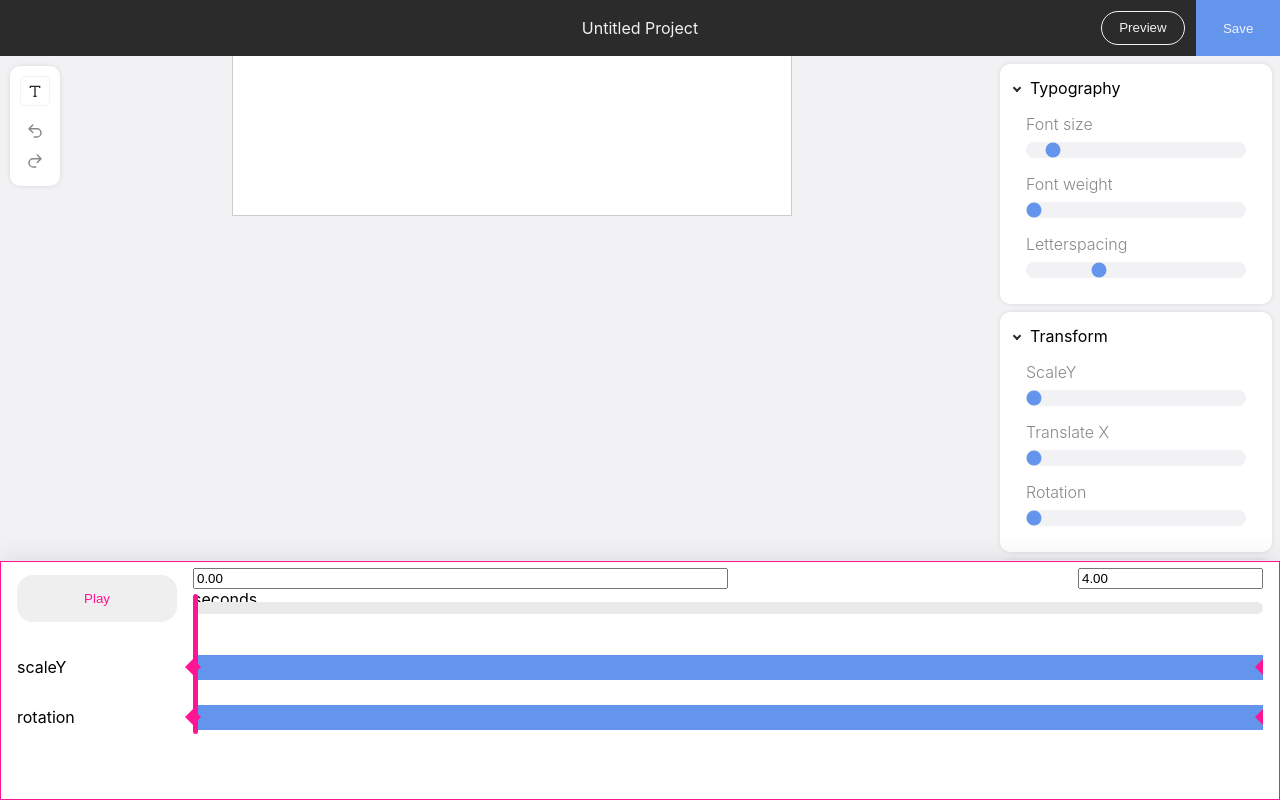
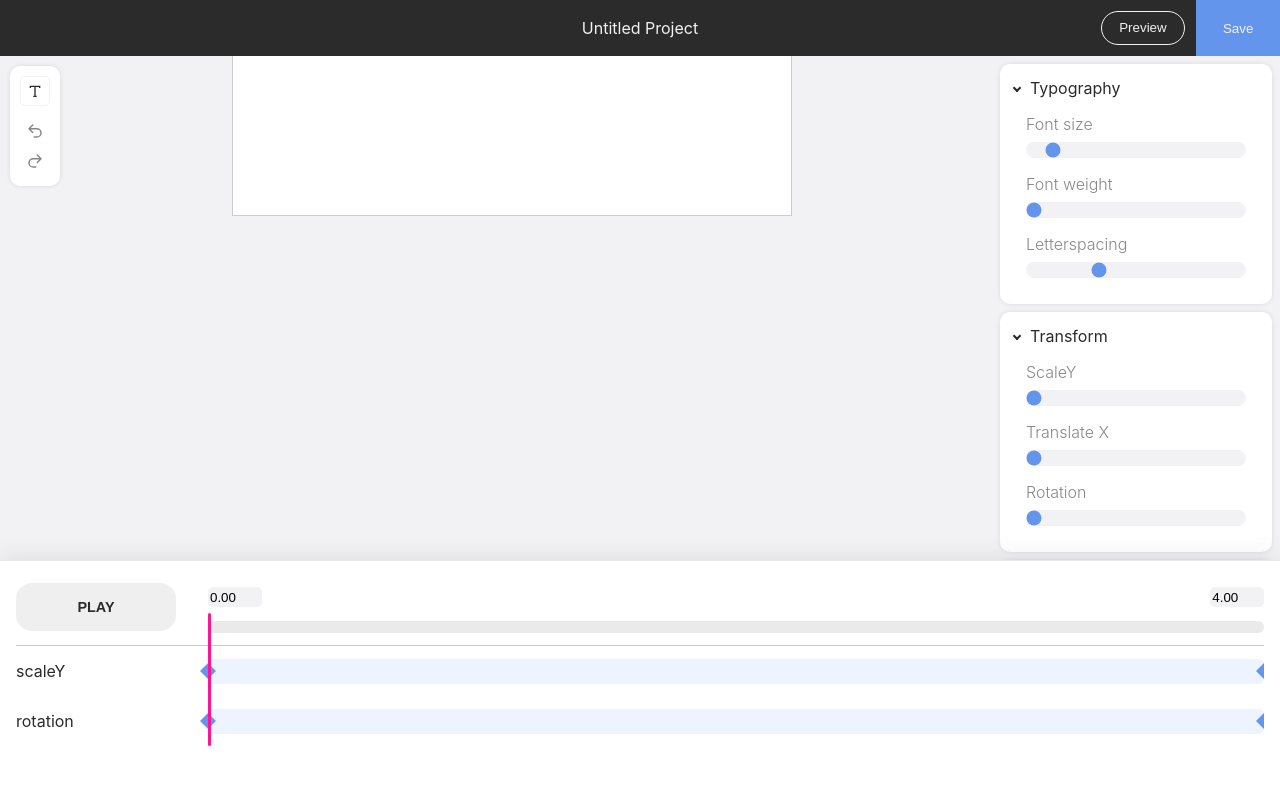
Before and after one commit to mwdd-ctrl-city/animation-tool, a website with bundled scripts: page index.html in a window 1280 px wide. Built offline with nearby package versions, Linux system fonts and the light colour scheme; a web font is replaced by a local one.

Commit message:
timeline update

```diff
--- a/index.html
+++ b/index.html
@@ -177,16 +177,20 @@
         <div class="timeline-panel">
             <div class="resize-handle handle-top"></div>
 
-            <div class="timeline-content">
             <form class="timeline">
                 <button type="button" class="play-animation">Play</button>
 
                 <label for="timeline-slider" class="visually-hidden">Timeline slider</label>
+
                 <div class="tl-time">
-                        <input type="number" value="0.00" step="0.01" class="tl-time-start">
-                        <input type="number" value="4.00" step="0.01" class="tl-time-end">
-                        <span>seconds</span>
+                    <label for="start-time" class="visually-hidden">Start time</label>
+                    <input id="start-time" type="number" value="0.00" step="0.01" class="tl-time-start">
+
+                    <label for="end-time" class="visually-hidden">End time</label>
+                    <input id="end-time" type="number" value="4.00" step="0.01" class="tl-time-end">
                 </div>
+
+                <label for="timeline-slider" class="visually-hidden">Timeline slider</label>
                 <input type="range" id="timeline-slider" min="0" max="100" value="0" step="any" />
 
                 <div class="timeline-container">
@@ -196,7 +200,6 @@
                 </div>
             </form>
         </div>
-        </div>
 
     </main>
 </body>
--- a/scripts/timeline.js
+++ b/scripts/timeline.js
@@ -126,9 +126,11 @@ function buildVisualizer() {
       visualizerContainer.appendChild(row);
     });
   });
+
+  updatePlayheadHeight();
 };
 
-function updateRangeInputs () {
+function updateRangeInputs() {
   const animations = animationBuilder.timelineData.animations;
   const currentProgress = animationBuilder.getProgress();
 
@@ -165,17 +167,22 @@ function updateRangeInputs () {
   })
 }
 
-// PLayhead element on the timeline increases it/s length when the a track is added
+
+// // PLayhead element on the timeline increases it/s length when the a track is added
 function updatePlayheadHeight() {
+  const lastRow = tracksContainer.querySelector('.row:last-of-type');
+  if (!lastRow) return;
+
   // Get the height from the container that needs to be trackt for the height
   // https://developer.mozilla.org/en-US/docs/Web/API/Element/getBoundingClientRect
-  const containerBottom = tracksContainer.getBoundingClientRect().bottom;
+  const rowBottom = lastRow.getBoundingClientRect().bottom;
   const sliderTop = timelineSlider.getBoundingClientRect().top;
 
-  // Devide by eachother so it doesn't get the wholee height
-  const height = containerBottom - sliderTop;
+  // Divide by eachother so it doesn't get the whole height. Add 20 to make sure it goes a little below the row.
+  const height = rowBottom - sliderTop + 20;
   timelineSlider.style.setProperty('--height-playhead', `${height}px`);
 }
+
 
 // API that tracks if an element changes size
 // https://developer.mozilla.org/en-US/docs/Web/API/ResizeObserver
--- a/styles/main-layout.css
+++ b/styles/main-layout.css
@@ -349,6 +349,7 @@ details[open]::details-content {
     min-height: 10em;
     box-shadow: 0 0 25px var(--color-boxshadow-one);
     z-index: 100;
+    padding: 1rem 1rem 0 1rem;
 
     background-color: #FFFFFF;
     border-top: 1px solid var(--color-border-container);
@@ -367,7 +368,7 @@ details[open]::details-content {
     }
 
     & .timeline-content {
-        overflow-y: auto;
+        /* overflow-y: auto; */
 
         height: 100%;
         width: 100vw;
--- a/styles/style.css
+++ b/styles/style.css
@@ -10,7 +10,7 @@
     --size-topbar: 3.5em;
     --size-items: 18em;
     --size-timeline: 15em;
-    --gap-timeline: 1.5em;
+    --gap-timeline: .5em;
 
     /* COLORS */
     --color-bg-canvas: #F2F1F3;
@@ -28,6 +28,8 @@
     --color-hover-one: #4C78D0;
     --color-hover-two: rgba(200, 200, 200, 0.4);
     --color-bar: #eaeaea;
+    --color-track: #EEF4FF;
+    --color-playhead: #FF1493;
 
     interpolate-size: allow-keywords;
 }
@@ -70,6 +72,7 @@
 body {
     font-family: "Inter", sans-serif;
     background-color: var(--color-bg-canvas);
+    color: var(--color-text-two);
 }
 
 /* https://www.a11yproject.com/posts/how-to-hide-content/ */
--- a/styles/timeline.css
+++ b/styles/timeline.css
@@ -1,26 +1,33 @@
 /* Styling section timeline */
 .timeline {
     /* styling section timeline layout */
-    border: 1px solid deeppink;
     width: 100%;
-    padding: 1rem;
-    margin-bottom: 2rem;
-
+    user-select: none;
     display: grid;
     grid-template-columns: 10em 1fr;
-    grid-template-rows: 20px 20px var(--gap-timeline) 100px;
+    grid-template-rows: 40px 20px var(--gap-timeline) 1fr;
     align-items: center;
     height: 100%;
-    column-gap: 1rem;
+    column-gap: 2rem;
 
     /* Styling play/pause button */
     .play-animation {
         border: none;
         padding: 1rem;
         border-radius: 1rem;
-        color: deeppink;
+
+        color: var(--color-text-two);
+        text-transform: uppercase;
+        font-weight: 800;
+        font-size: .9rem;
+
         grid-row: 1 / 3;
         grid-column: 1;
+
+        &:hover {
+            background-color: var(--color-details);
+            color: var(--color-text-one);
+        }
     }
 
     /* Disable the default styling timeline bar */
@@ -45,11 +52,11 @@
         &::-webkit-slider-thumb {
             -webkit-appearance: none;
             position: relative;
-            z-index: 10;
+            z-index: 5;
             height: var(--height-playhead, 80px);
-            width: 5px;
+            width: 3px;
             border-radius: 5px;
-            background: deeppink;
+            background: var(--color-playhead);
             cursor: pointer;
             top: -.5rem;
         }
@@ -57,12 +64,17 @@
 }
 
 .tl-time {
-    display: grid;
-    grid-template-columns: 1fr 1fr;
-    justify-content: center;
+    display: flex;
+    justify-content: space-between;
+    align-items: center;
 
-    .tl-time-end {
-        place-self: end;
+    input {
+        width: clamp(5ch, 7.25ch, 15ch);
+        height: 20px;
+
+        border: none;
+        border-radius: 5px;
+        background-color: var(--color-bg-canvas);
     }
 }
 
@@ -77,7 +89,10 @@
 
     display: grid;
     grid-template-columns: subgrid;
+    grid-auto-rows: 50px;
     align-items: center;
+
+    border-top: .75px solid var(--color-border-canvas);
 }
 
 .row {
@@ -96,8 +111,9 @@
     .track {
         position: relative;
         grid-column: 2 / -1;
-        background-color: var(--color-details);
+        background-color: var(--color-track);
         display: grid;
+        border-radius: 5px;
     }
 }
 
@@ -105,7 +121,7 @@
   position: absolute;
 
   clip-path: polygon(50% 0%, 100% 50%, 50% 100%, 0% 50%);
-  background-color: deeppink;
+  background-color: var(--color-details);
 
   --keyframe-size: 1em;
   width: var(--keyframe-size);
```
Lines whose indentation alone changed are shown as unchanged.
